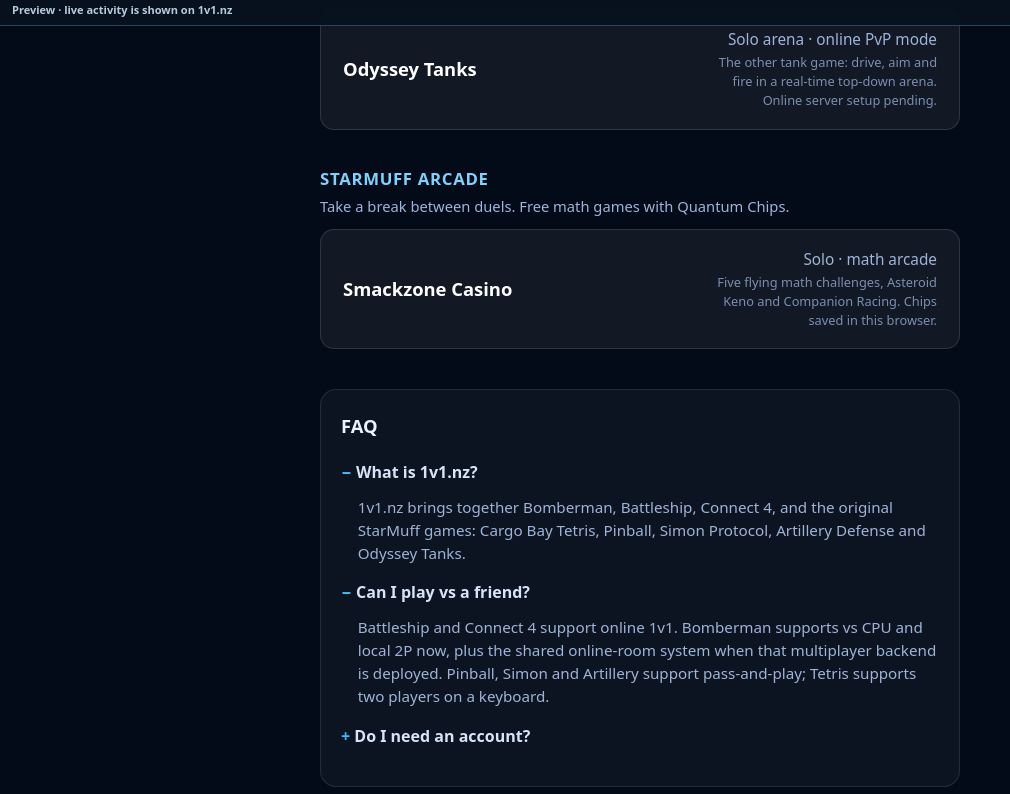
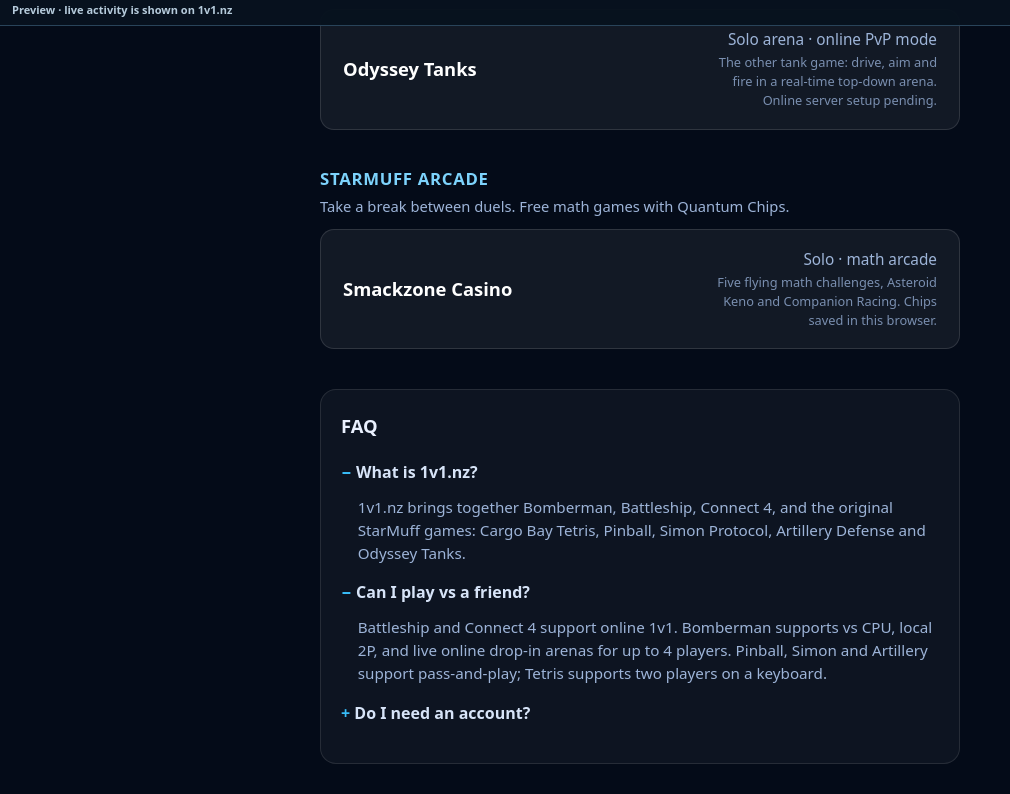
Before and after one commit to sqaz2/1v1-nz, a website: page index.html in a window 1280 px wide. Both pictures are taken after a click on the heading "Can I play vs a friend?". Shown: the part 1628-2422 px from the top of the page, without its empty margins (0-1010 px from the left). Drawn offline with Linux system fonts and the light colour scheme.

Commit message:
Homepage FAQ: Bomberman line A — live online drop-in arenas for up to 4 players

```diff
--- a/index.html
+++ b/index.html
@@ -229,7 +229,7 @@
       </details>
       <details>
         <summary>Can I play vs a friend?</summary>
-        <p>Battleship and Connect 4 support online 1v1. Bomberman supports vs CPU and local 2P now, plus the shared online-room system when that multiplayer backend is deployed. Pinball, Simon and Artillery support pass-and-play; Tetris supports two players on a keyboard.</p>
+        <p>Battleship and Connect 4 support online 1v1. Bomberman supports vs CPU, local 2P, and live online drop-in arenas for up to 4 players. Pinball, Simon and Artillery support pass-and-play; Tetris supports two players on a keyboard.</p>
       </details>
       <details>
         <summary>Do I need an account?</summary>
```
